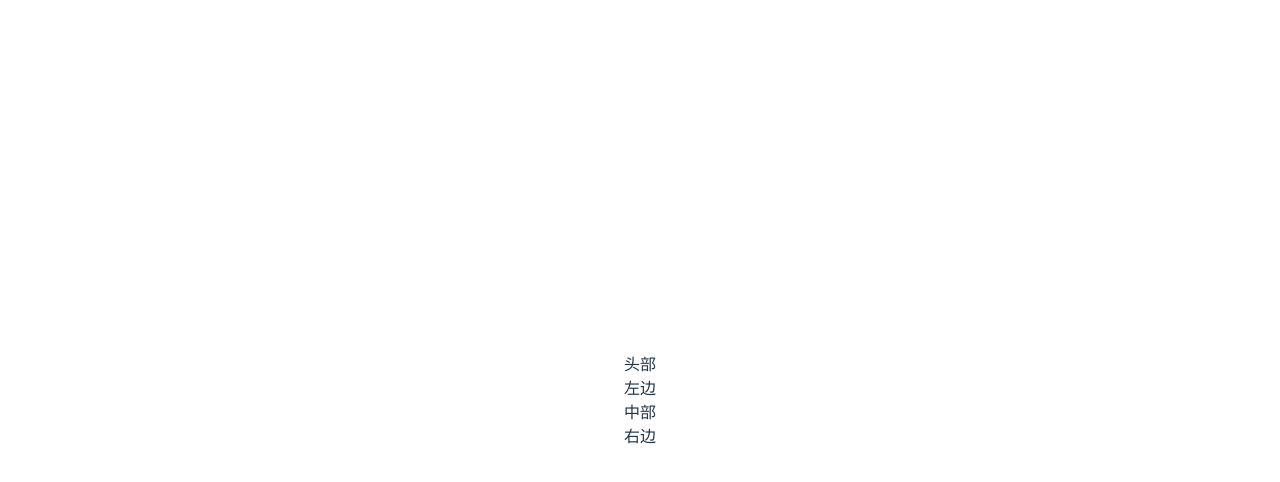
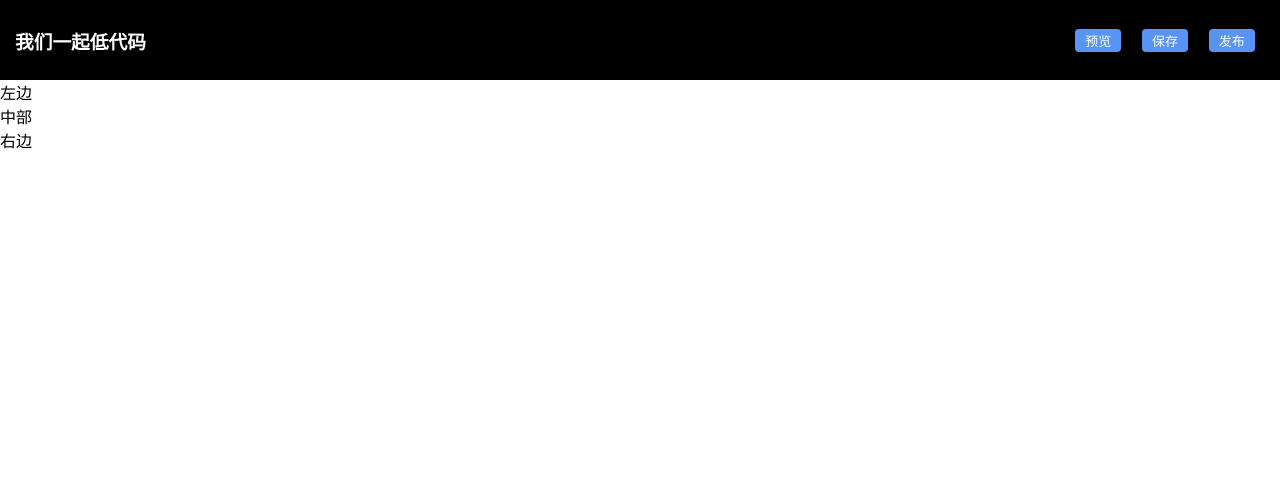
Before and after one commit to coderxixi/datav, a Vue app: page / in a window 1280 px wide. Shown: the top 482 px of the page. Built offline with nearby package versions, Linux system fonts and the light colour scheme.

Commit message:
heade布局

```diff
--- a/package.json
+++ b/package.json
@@ -9,6 +9,7 @@
     "preview": "vite preview"
   },
   "dependencies": {
+    "less": "^4.1.3",
     "vue": "^3.2.47"
   },
   "devDependencies": {
--- a/src/App.vue
+++ b/src/App.vue
@@ -13,18 +13,6 @@ import RightView from "@/views/rightView";
 </template>
 
 <style scoped>
-.logo {
-  height: 6em;
-  padding: 1.5em;
-  will-change: filter;
-  transition: filter 300ms;
-}
 
-.logo:hover {
-  filter: drop-shadow(0 0 2em #646cffaa);
-}
 
-.logo.vue:hover {
-  filter: drop-shadow(0 0 2em #42b883aa);
-}
 </style>
--- /dev/null
+++ b/src/assets/globa.less
@@ -0,0 +1,4 @@
+*{
+  padding: 0;
+  margin: 0;
+}
--- a/src/main.js
+++ b/src/main.js
@@ -1,5 +1,5 @@
 import { createApp } from 'vue'
-import './style.css'
+import "@/assets/globa.less"
 import App from './App.vue'
 
 createApp(App).mount('#app')
--- a/src/style.css
+++ /dev/null
@@ -1,89 +0,0 @@
-:root {
-  font-family: Inter, system-ui, Avenir, Helvetica, Arial, sans-serif;
-  line-height: 1.5;
-  font-weight: 400;
-
-  color-scheme: light dark;
-  color: rgba(255, 255, 255, 0.87);
-  background-color: #242424;
-
-  font-synthesis: none;
-  text-rendering: optimizeLegibility;
-  -webkit-font-smoothing: antialiased;
-  -moz-osx-font-smoothing: grayscale;
-  -webkit-text-size-adjust: 100%;
-}
-
-a {
-  font-weight: 500;
-  color: #646cff;
-  text-decoration: inherit;
-}
-a:hover {
-  color: #535bf2;
-}
-
-a {
-  font-weight: 500;
-  color: #646cff;
-  text-decoration: inherit;
-}
-a:hover {
-  color: #535bf2;
-}
-
-body {
-  margin: 0;
-  display: flex;
-  place-items: center;
-  min-width: 320px;
-  min-height: 100vh;
-}
-
-h1 {
-  font-size: 3.2em;
-  line-height: 1.1;
-}
-
-button {
-  border-radius: 8px;
-  border: 1px solid transparent;
-  padding: 0.6em 1.2em;
-  font-size: 1em;
-  font-weight: 500;
-  font-family: inherit;
-  background-color: #1a1a1a;
-  cursor: pointer;
-  transition: border-color 0.25s;
-}
-button:hover {
-  border-color: #646cff;
-}
-button:focus,
-button:focus-visible {
-  outline: 4px auto -webkit-focus-ring-color;
-}
-
-.card {
-  padding: 2em;
-}
-
-#app {
-  max-width: 1280px;
-  margin: 0 auto;
-  padding: 2rem;
-  text-align: center;
-}
-
-@media (prefers-color-scheme: light) {
-  :root {
-    color: #213547;
-    background-color: #ffffff;
-  }
-  a:hover {
-    color: #747bff;
-  }
-  button {
-    background-color: #f9f9f9;
-  }
-}
--- a/src/views/headView.vue
+++ b/src/views/headView.vue
@@ -1,6 +1,11 @@
 <template>
-  <div>
-    头部
+  <div class="wrapper">
+    <h3>我们一起低代码</h3>
+    <div class="btn-box">
+      <div class="btn active">预览</div>
+      <div class="btn active">保存</div>
+      <div class="btn active">发布</div>
+    </div>
   </div>
 </template>
 
@@ -9,5 +14,35 @@
 </script>
 
 <style lang="less" scoped>
+.wrapper {
+  background-color: #000;
+  height: 80px;
+  display: flex;
+  justify-content: space-between;
+  align-items: center;
+  color: #fff;
+  padding: 0 15px;
 
+  h3 {}
+
+  .btn-box {
+    display: flex;
+    width: 200px;
+    justify-content: space-around;
+    .btn {
+      background-color: white;
+      color: #555;
+      font-size: 13px;
+      padding: 2px 10px;
+      border-radius: 4px;
+      cursor: pointer;
+       &.active {
+        color: white;
+        background: #5794f5;
+       }
+    }
+
+
+  }
+}
 </style>
--- a/vite.config.js
+++ b/vite.config.js
@@ -13,5 +13,15 @@ export default defineConfig({
       "@": resolve('src')
     },
     extensions: ['.vue', '.js','.json']
-  }
+  },
+  css: {
+    // css预处理器
+    preprocessorOptions: {
+      less: {
+        charset: false,
+        // additionalData: '@import "./src/assets/style/global.less";',
+      },
+    },
+  },
+
 })
```
Also changed, not shown: 2 other files (tests, documents, lock files or other folders).
